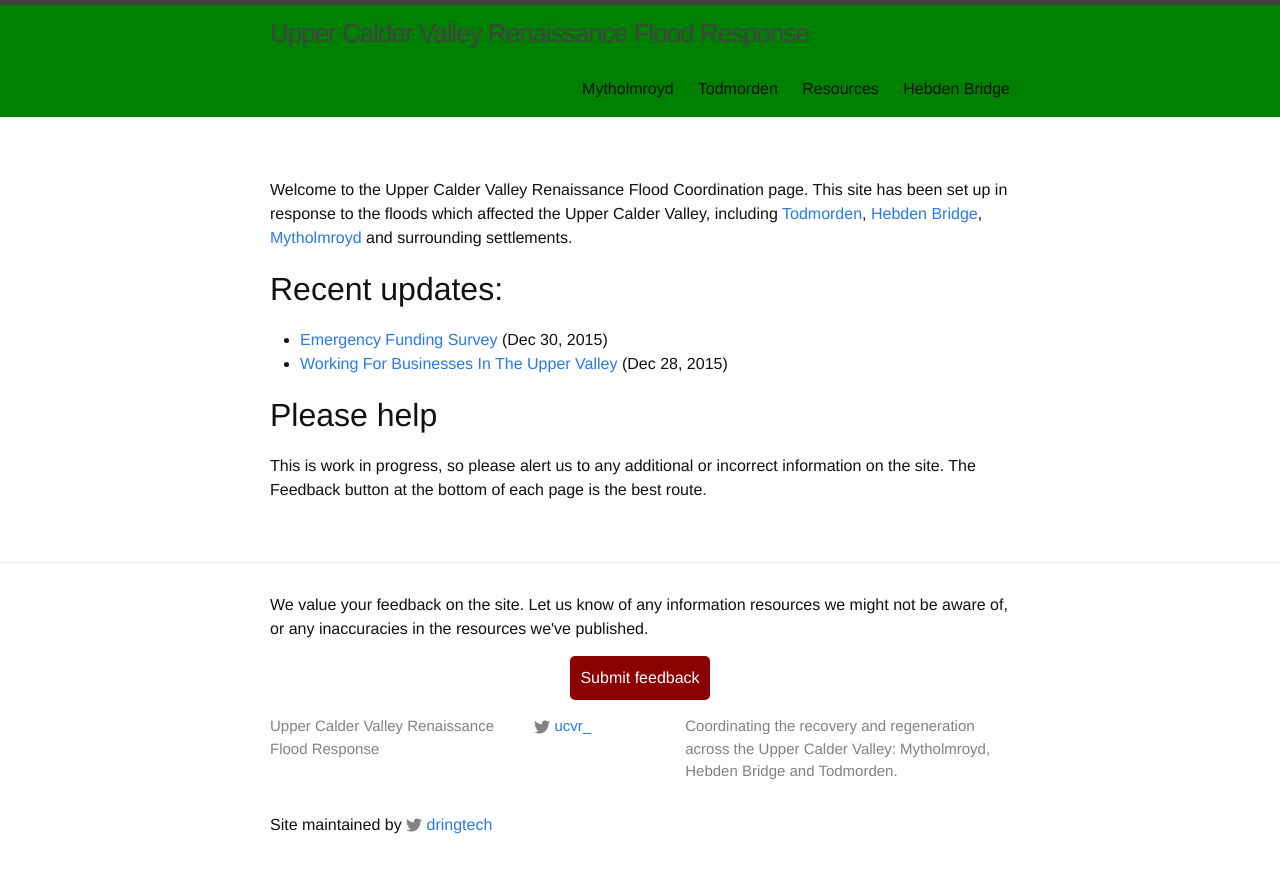
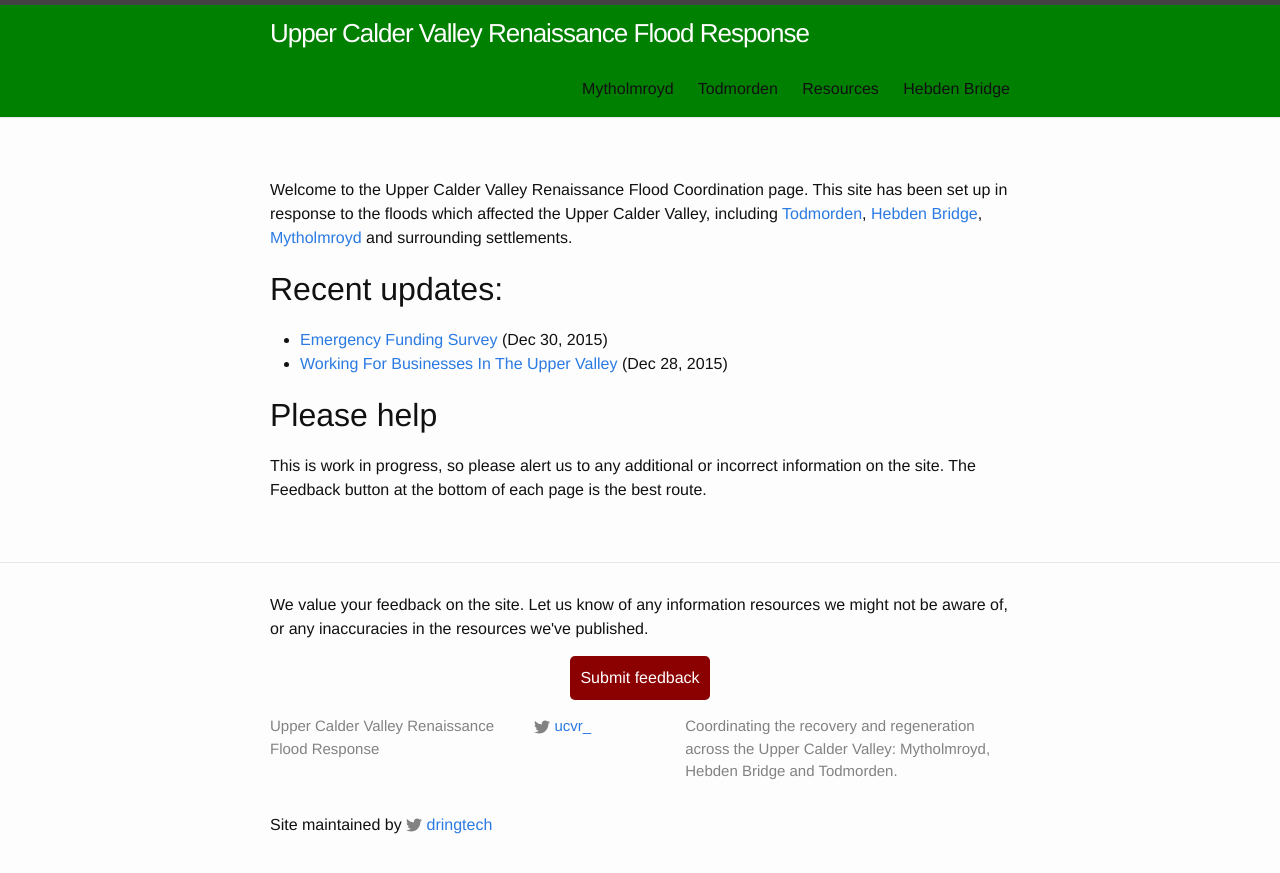
Before and after one commit to dringtech/ucvr-flood-info, a Jekyll site: the page built from index.md, in a window 1280 px wide. Shown: the top 873 px of the page. Built offline with Jekyll 4.4.1, drawn with Linux system fonts in a browser that asks for light colours.

Commit message:
Set header anchor color
Update _custom.scss

```diff
--- a/_sass/_custom.scss
+++ b/_sass/_custom.scss
@@ -27,4 +27,11 @@ a.button {
 .site-header {
   background: green;
   color: white;
+  a {
+    color: white;
+    &:visited {
+        color: white;
+    }
+
+  }
 }
```
